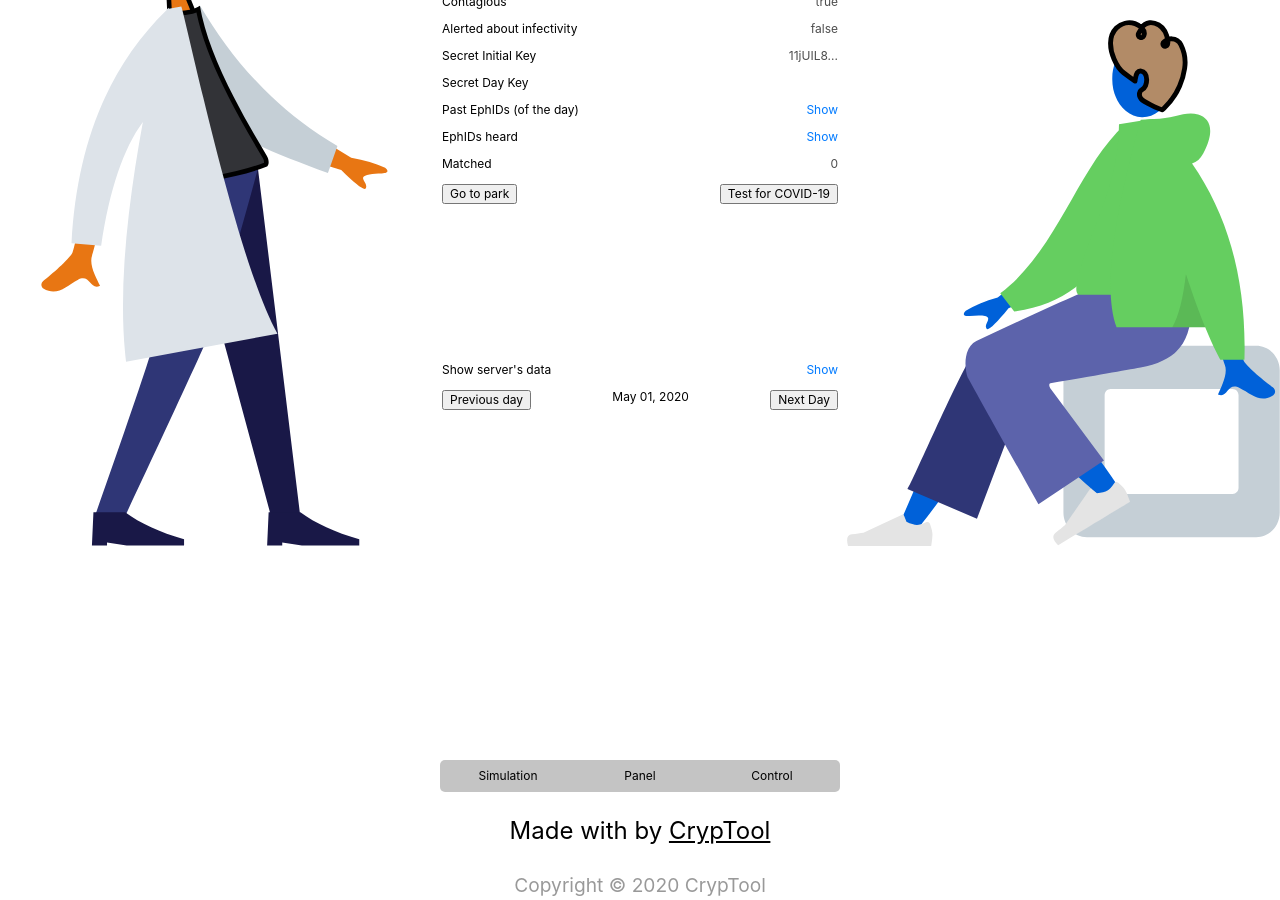
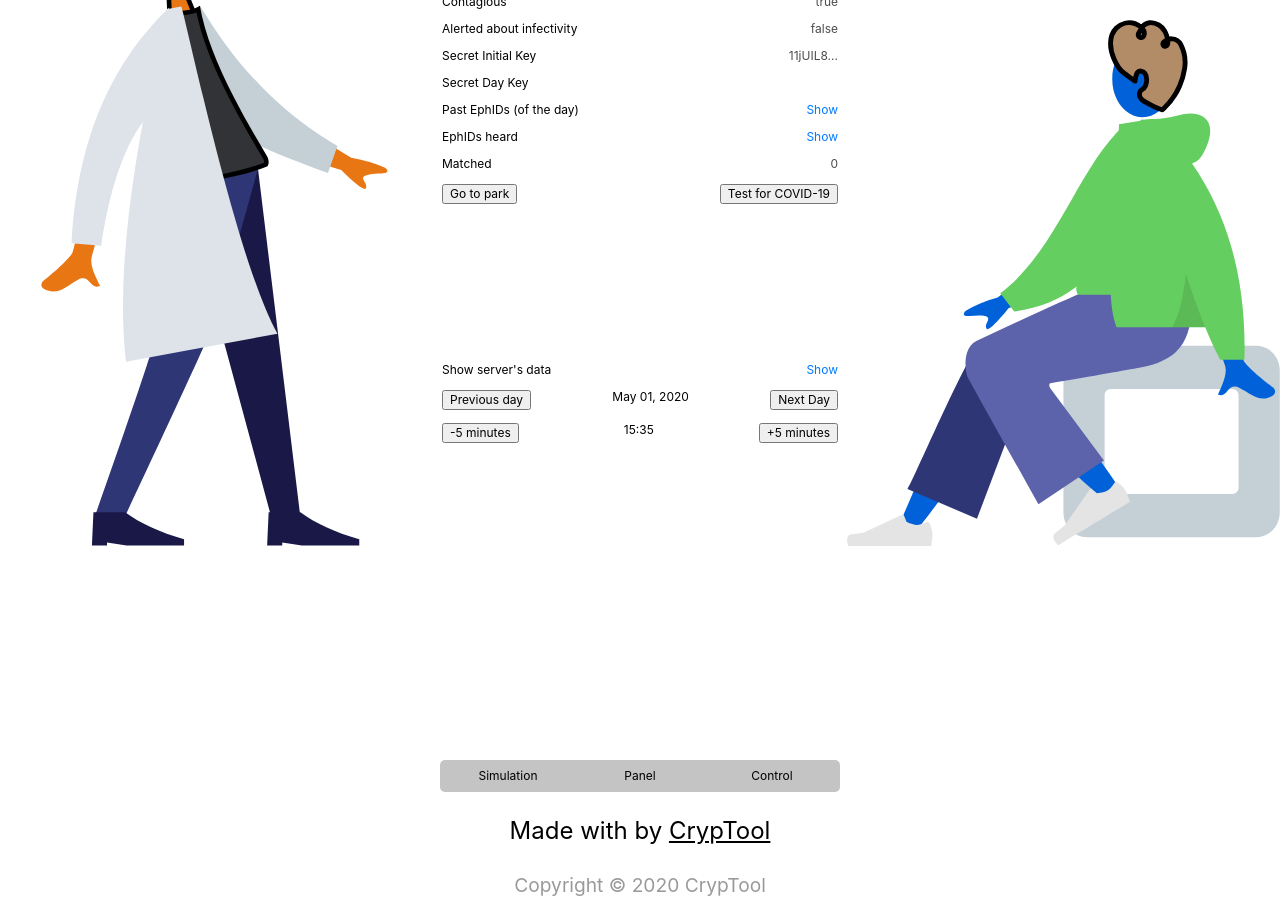
Before and after one commit to arguiot/corona-tracing, a Jekyll site: the page built from index.html, in a window 1280 px wide and 900 px high, scrolled down 6254 px. Built offline with Jekyll 4.4.1, drawn with Linux system fonts in a browser that asks for light colours; nearby versions of some CDN libraries; a style sheet for code colours, icons or effects is not loaded; some of the changed lines change nothing that is shown.

Commit message:
Added time management

```diff
--- a/index.html
+++ b/index.html
@@ -104,6 +104,11 @@ description: Decentralized Tracing
                 <div class="today">{{ site.time | date: '%B %d, %Y' }}</div>
                 <button class="future" glot-model="nextday">Next Day</button>
             </div>
+            <div class="row">
+                <button class="minus-min" glot-model="minus5min">-5 minutes</button>
+                <div class="now">{{ site.time | date: '%H:%M' }}</div>
+                <button class="plus-min" glot-model="plus5min">+5 minutes</button>
+            </div>
         </div>
         <div class="selector">
             <div class="sim">Simulation</div>
--- a/js/functions.js
+++ b/js/functions.js
@@ -22,6 +22,7 @@ class Person {
         this.d = Math.random() * (2 * Math.PI);
 
         this.met = []
+        this.receivedNotification = false
 
         this.wave = 0;
 
@@ -35,7 +36,7 @@ class Person {
     notify(notif) {
         if (notif.from == this.name) { return }
         Array.from(this.heard).forEach(broadcast => {
-            if (broadcast != null && broadcast.slot == notif.slot) {
+            if (broadcast != null && broadcast.slot == notif.slot && this.receivedNotification == false) {
                 return alert(`${this.name} has been notified that he or she has been in contact with someone positively tested`)
             }
         })
@@ -528,7 +529,8 @@ class Simulation {
                 p1.met = []
             }
         }
-
+        // Finally, we update the date
+        this.sim.today = new Date(this.sim.today.getTime() + 1000 * 60 * parseInt(result))
     }
 
     // UTILS
@@ -636,6 +638,7 @@ class Controller {
             day: 'numeric'
         };
         document.querySelector(".today").innerHTML = this.sim.today.toLocaleDateString(navigator.language || navigator.userLanguage, options)
+        document.querySelector(".now").innerHTML = this.sim.today.toTimeString()
 
         document.querySelector(".control .past").addEventListener("click", e => {
             if (isSameDay(this.sim.today, getDayForIndex(0))) {
@@ -649,6 +652,7 @@ class Controller {
                 day: 'numeric'
             };
             document.querySelector(".today").innerHTML = this.sim.today.toLocaleDateString(navigator.language || navigator.userLanguage, options)
+            document.querySelector(".now").innerHTML = this.sim.today.toTimeString()
         })
         document.querySelector(".control .future").addEventListener("click", e => {
             if (isSameDay(this.sim.today, getDayForIndex(13))) {
@@ -662,6 +666,36 @@ class Controller {
                 day: 'numeric'
             };
             document.querySelector(".today").innerHTML = this.sim.today.toLocaleDateString(navigator.language || navigator.userLanguage, options)
+            document.querySelector(".now").innerHTML = this.sim.today.toTimeString()
+        })
+
+        document.querySelector(".control .plus-min").addEventListener("click", e => {
+            if (isSameDay(this.sim.today, getDayForIndex(0))) {
+                alert("Can't go past the initial date.")
+                return
+            }
+            this.sim.today = new Date(this.sim.today.getTime() + 5 * 60 * 1000) // + 5 min
+            const options = {
+                year: 'numeric',
+                month: 'long',
+                day: 'numeric'
+            };
+            document.querySelector(".today").innerHTML = this.sim.today.toLocaleDateString(navigator.language || navigator.userLanguage, options)
+            document.querySelector(".now").innerHTML = this.sim.today.toTimeString()
+        })
+        document.querySelector(".control .minus-min").addEventListener("click", e => {
+            if (isSameDay(this.sim.today, getDayForIndex(13))) {
+                alert("Can't go any further. Sorry.")
+                return
+            }
+            this.sim.today = new Date(this.sim.today.getTime() - 5 * 60 * 1000) // - 5 min
+            const options = {
+                year: 'numeric',
+                month: 'long',
+                day: 'numeric'
+            };
+            document.querySelector(".today").innerHTML = this.sim.today.toLocaleDateString(navigator.language || navigator.userLanguage, options)
+            document.querySelector(".now").innerHTML = this.sim.today.toTimeString()
         })
     }
 
```
